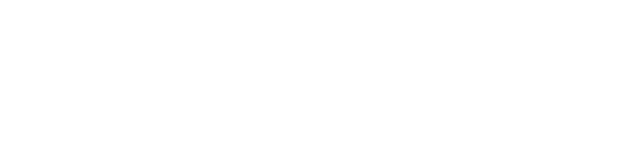
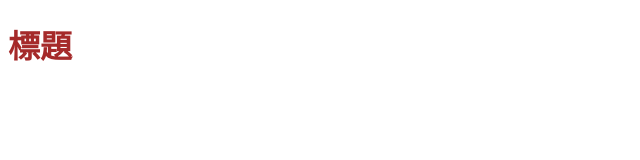
Before and after one commit to BossonHo/Github0823, a plain HTML site: page index.html in a window 1280 px wide. Shown: the whole page, without its empty margins (0-640 px from the left). Drawn offline with Linux system fonts and the light colour scheme.

Commit message:
新增標題標籤

```diff
--- a/all.css
+++ b/all.css
@@ -1,3 +1,6 @@
 body{
     color: aqua;
 }
+h1{
+    color: brown;
+}
--- a/index.html
+++ b/index.html
@@ -6,7 +6,7 @@
     <link rel="stylesheet" href="all.css">
 </head>
 <body>
-
+    <h1>標題</h1>
 
 </body>
 </html>
```
